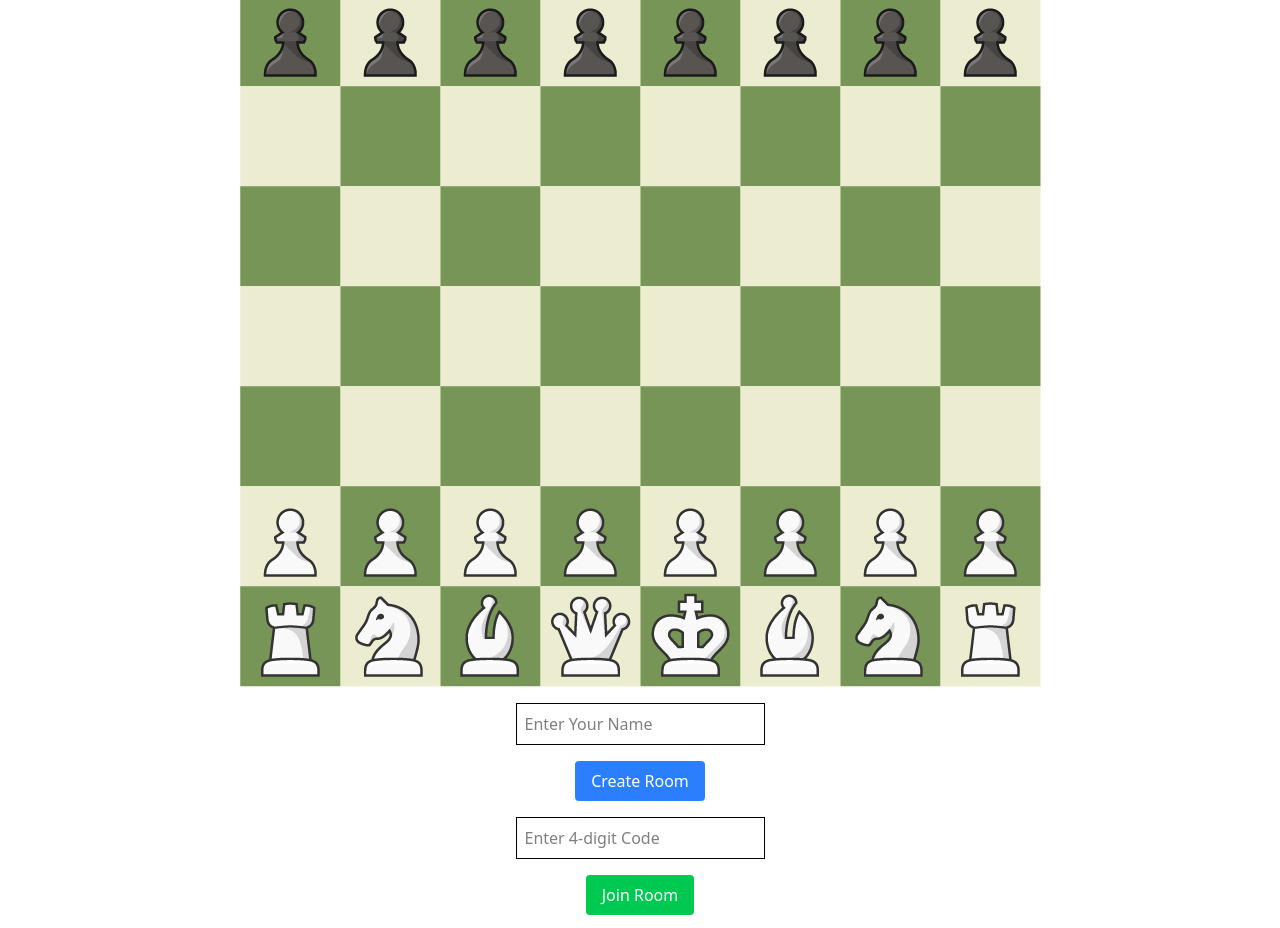
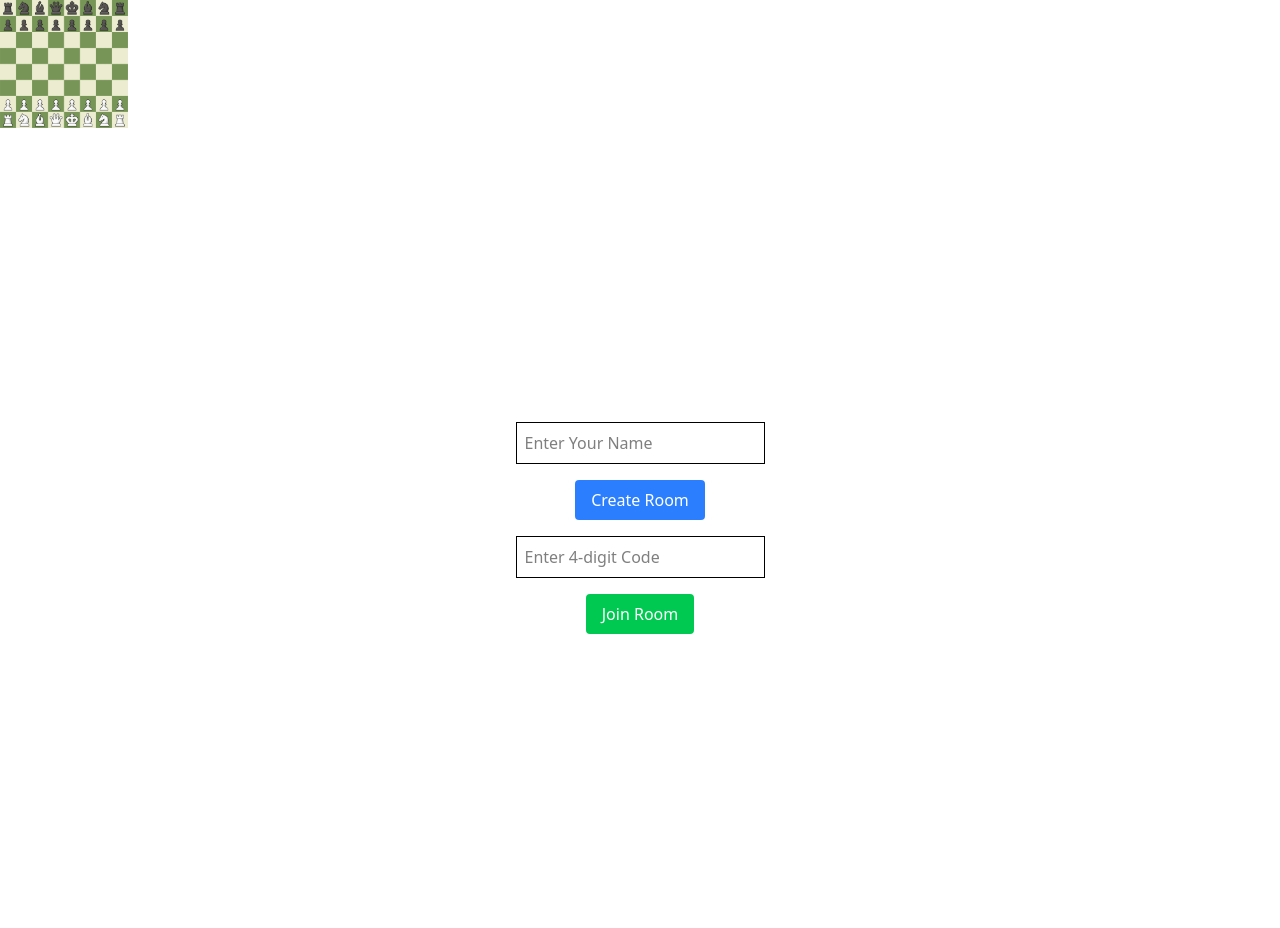
Before and after one commit to Gaurav-Ghildiyal/chess-multiplayer, a React (Vite) app: page / in a window 1280 px wide. Built offline with nearby package versions, Linux system fonts and the light colour scheme; no server answers.

Commit message:
fixing ui

```diff
--- a/src/pages/Home.jsx
+++ b/src/pages/Home.jsx
@@ -60,8 +60,10 @@ const Home = () => {
 
 
   return (
+    <>
+    <img src={board} alt="Chess Board" className="h-32 w-32" />
     <div className="flex flex-col items-center justify-center h-screen gap-4">
-      <img src={board} alt="Chess Board" />
+
       <input
         type="text"
         placeholder="Enter Your Name"
@@ -83,6 +85,7 @@ const Home = () => {
         Join Room
       </button>
     </div>
+    </>
   );
 };
 
```
